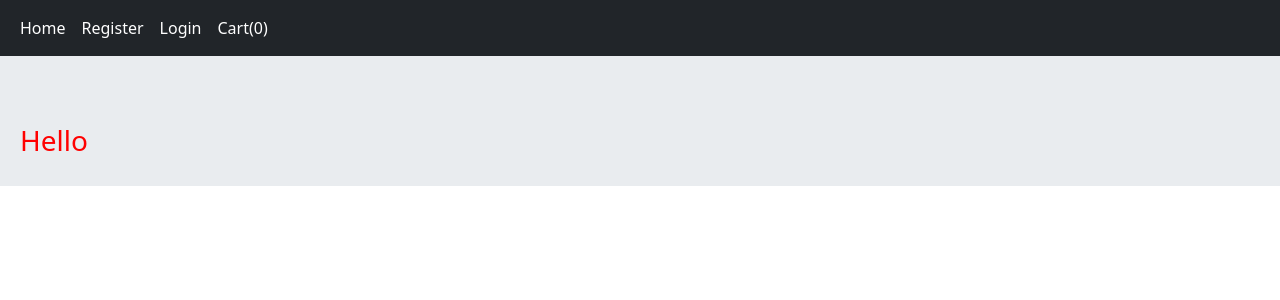
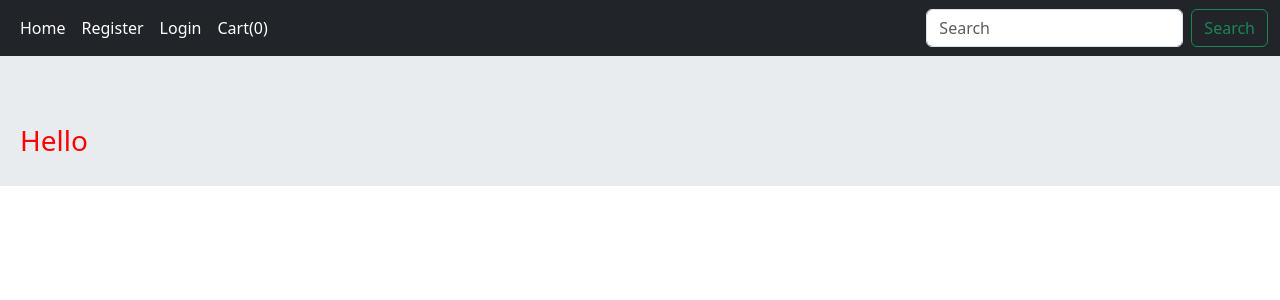
Before and after one commit to ata-the-legend/e-shop, a Django app: page / in a window 1280 px wide. Shown: the top 300 px of the page. Run offline with Django 4.2, Linux system fonts and the light colour scheme; data that the repository does not hold is empty; parts of the project's set-up code (start-up, migrations or seed data) failed here and were passed over.

Commit message:
feat: indexed products in ES and added search view

```diff
--- /dev/null
+++ b/apps/home/forms.py
@@ -0,0 +1,4 @@
+from django import forms
+
+class SearchForm(forms.Form):
+    search = forms.CharField(max_length=200, required=False)
--- a/apps/home/templates/home/home.html
+++ b/apps/home/templates/home/home.html
@@ -25,7 +25,7 @@
     <h3>Hello</h3>
     {% for product in products %}
         <div class="card" style="width: 17rem; display: inline-block;">
-            <img src="{{ product.image.url }}" class="card-img-top" alt="...">
+            <img src="{{ product.image.url }}" class="card-img-top" alt="..." width="17rem" height="220rem">
             <div class="card-body">
             <a class="card-title" href="{{ product.get_absolute_url }}">{{product.name}}</a>
             <p class="card-text">{{ product.price }} Toman</p>
--- a/apps/home/urls.py
+++ b/apps/home/urls.py
@@ -13,6 +13,7 @@ bucket_urls = [
 
 urlpatterns = [
     path("", views.HomeView.as_view(), name="home"),
+    path("search_result/", views.SearchView.as_view(), name="search_result"),
     path("category/<slug:category>/", views.HomeView.as_view(), name="category_filter"),
     path("bucket/", include(bucket_urls)),
     path("<slug:slug>/", views.ProductDetailView.as_view(), name="product_detail"),
--- a/apps/home/views.py
+++ b/apps/home/views.py
@@ -11,10 +11,15 @@ from utils import IsAdminUserMixin
 from apps.orders.forms import CartAddForm
 from django.core.exceptions import PermissionDenied
 from django.contrib.auth.mixins import PermissionRequiredMixin
+from .forms import SearchForm
+from .documents import ProductDocument
+from elasticsearch_dsl import MultiSearch
+from django_elasticsearch_dsl.search import Search
 
 
 class HomeView(views.View):
     template_name = "home/home.html"
+    form_class = SearchForm
 
     def get(self, request, category=None):
         products = Product.objects.filter(available=True)
@@ -22,6 +27,22 @@ class HomeView(views.View):
         if category:
             products = products.filter(category__slug= category)
         return render(request, self.template_name, {'products': products, 'categories': categories})
+
+
+    def post(self, request):
+        form = self.form_class(request.POST)
+        if form.is_valid():
+            cd = form.cleaned_data
+            search_results = ProductDocument.search().query(
+                "multi_match",
+                query=cd['search'],
+                fields=['name', 'description', 'category.name']
+            )
+            response = search_results.execute()
+            product_ids = [hit.meta.id for hit in response.hits]
+            products = Product.objects.filter(available=True, id__in=product_ids)
+            categories = Category.objects.filter(parent=None)
+            return render(request, self.template_name, {'products': products, 'categories': categories})
 
 class ProductDetailView(DetailView):
     model = Product
@@ -59,3 +80,19 @@ class DownloadBucketObjectView(IsAdminUserMixin, views.View):
         tasks.download_object_task.delay(key)
         messages.info(request, 'Object is downloading...', 'info')
         return redirect('home:bucket')
+
+
+class SearchView(views.View):
+    form_class = SearchForm
+    template_name = 'home/search.html'
+
+    def post(self, request):
+        form = self.form_class(request.POST)
+        if form.is_valid():
+            cd = form.cleaned_data
+            search_results = ProductDocument.search().query(
+                "multi_match",
+                query=cd['search'],
+                fields=['name', 'description', 'category.name']
+            )
+            return render(request, self.template_name, {'search_results': search_results})
--- a/templates/inc/navbar.html
+++ b/templates/inc/navbar.html
@@ -13,5 +13,11 @@
             {% endif %}
             <a class="nav-link active" href="{% url "orders:cart" %}">Cart({{ cart|length }})</a>
         </div>
+        <form class="d-flex" role="search" action="{% url "home:home" %}" method='post'>
+            {% csrf_token %}
+            <input class="form-control me-2" type="search" name="search" placeholder="Search" aria-label="Search">
+            <button class="btn btn-outline-success" type="submit">Search</button>
+        </form>
+
     </div>
 </nav>
```
Also changed, not shown: apps/home/documents.py (added, +27 -0 lines), apps/home/templates/home/search.html (added, +14 -0 lines).
